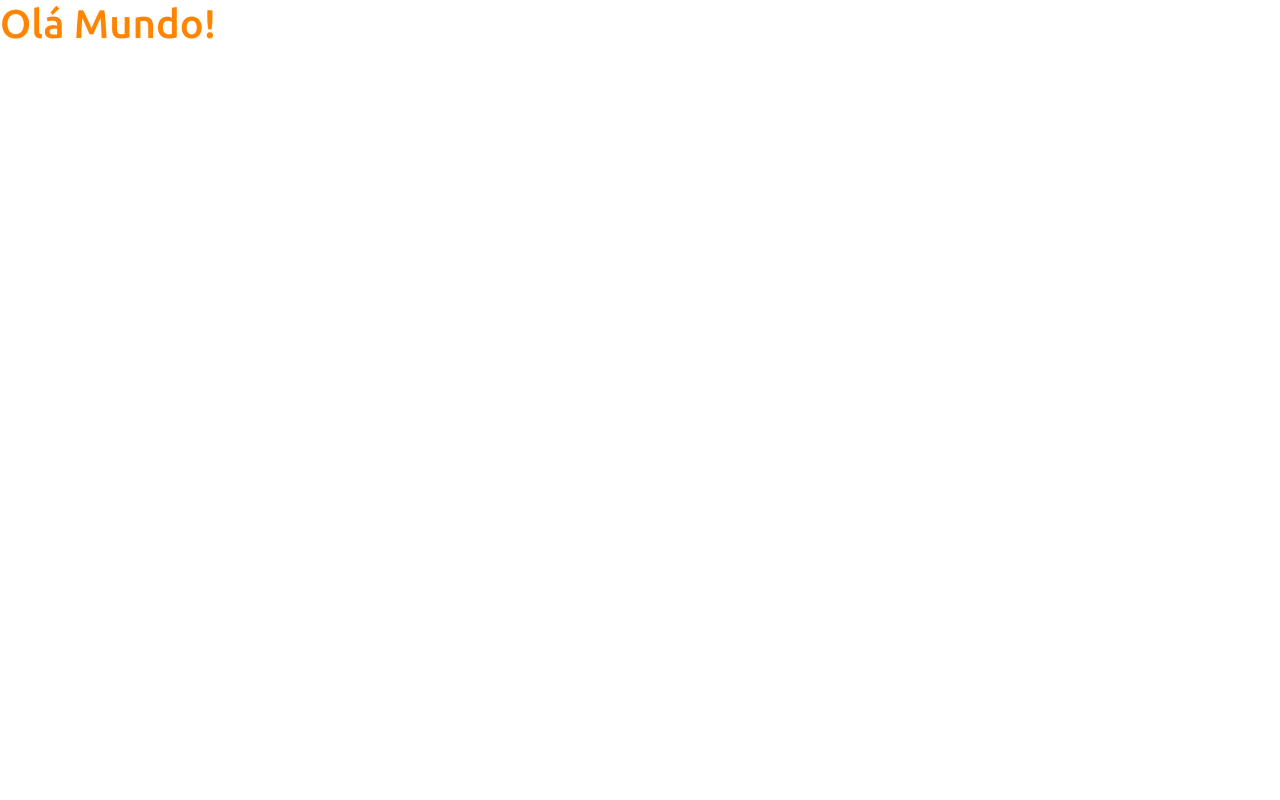
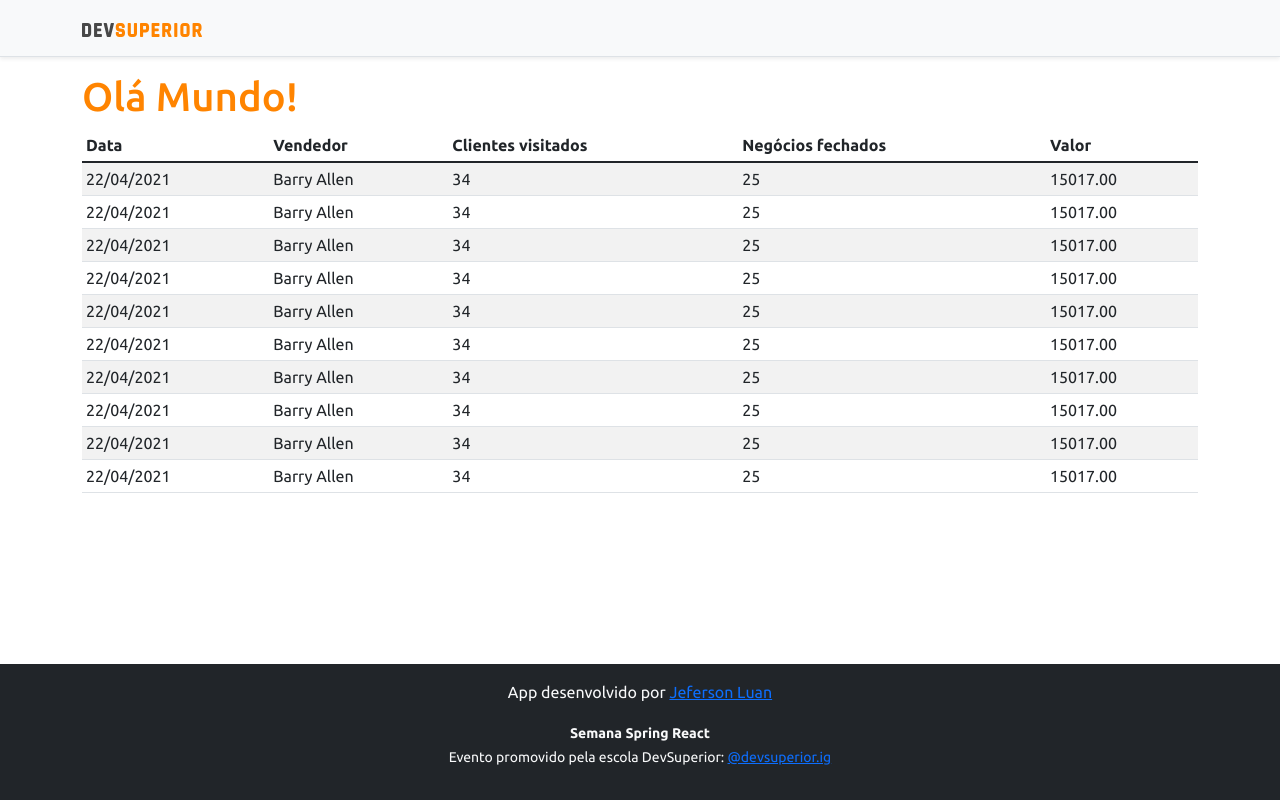
Before and after one commit to jefersonluan/projeto-sds4, a React (Create React App) app in the folder frontend/: page / in a window 1280 px wide. Built offline with nearby package versions, Linux system fonts and the light colour scheme.

Commit message:
Basic static components

```diff
--- a/frontend/src/App.tsx
+++ b/frontend/src/App.tsx
@@ -1,10 +1,18 @@
+import DataTable from 'components/DataTable';
+import Footer from 'components/Footer';
+import NavBar from 'components/NavBar';
 import React from 'react';
 
 function App() {
   return (
-    <div>
-      <h1 className="text-primary">Olá Mundo!</h1>
-    </div>
+    <>
+      <NavBar></NavBar>
+      <div className="container">
+        <h1 className="text-primary">Olá Mundo!</h1>
+        <DataTable></DataTable>
+      </div>
+      <Footer></Footer>
+    </>
   );
 }
 
--- /dev/null
+++ b/frontend/src/components/DataTable/index.tsx
@@ -0,0 +1,83 @@
+const DataTable = () => {
+    return (
+        <div className="table-responsive">
+            <table className="table table-striped table-sm">
+                <thead>
+                    <tr>
+                        <th>Data</th>
+                        <th>Vendedor</th>
+                        <th>Clientes visitados</th>
+                        <th>Negócios fechados</th>
+                        <th>Valor</th>
+                    </tr>
+                </thead>
+                <tbody>
+                    <tr>
+                        <td>22/04/2021</td>
+                        <td>Barry Allen</td>
+                        <td>34</td>
+                        <td>25</td>
+                        <td>15017.00</td>
+                    </tr>
+                    <tr>
+                        <td>22/04/2021</td>
+                        <td>Barry Allen</td>
+                        <td>34</td>
+                        <td>25</td>
+                        <td>15017.00</td>
+                    </tr><tr>
+                        <td>22/04/2021</td>
+                        <td>Barry Allen</td>
+                        <td>34</td>
+                        <td>25</td>
+                        <td>15017.00</td>
+                    </tr><tr>
+                        <td>22/04/2021</td>
+                        <td>Barry Allen</td>
+                        <td>34</td>
+                        <td>25</td>
+                        <td>15017.00</td>
+                    </tr><tr>
+                        <td>22/04/2021</td>
+                        <td>Barry Allen</td>
+                        <td>34</td>
+                        <td>25</td>
+                        <td>15017.00</td>
+                    </tr><tr>
+                        <td>22/04/2021</td>
+                        <td>Barry Allen</td>
+                        <td>34</td>
+                        <td>25</td>
+                        <td>15017.00</td>
+                    </tr><tr>
+                        <td>22/04/2021</td>
+                        <td>Barry Allen</td>
+                        <td>34</td>
+                        <td>25</td>
+                        <td>15017.00</td>
+                    </tr><tr>
+                        <td>22/04/2021</td>
+                        <td>Barry Allen</td>
+                        <td>34</td>
+                        <td>25</td>
+                        <td>15017.00</td>
+                    </tr><tr>
+                        <td>22/04/2021</td>
+                        <td>Barry Allen</td>
+                        <td>34</td>
+                        <td>25</td>
+                        <td>15017.00</td>
+                    </tr><tr>
+                        <td>22/04/2021</td>
+                        <td>Barry Allen</td>
+                        <td>34</td>
+                        <td>25</td>
+                        <td>15017.00</td>
+                    </tr>
+                </tbody>
+            </table>
+        </div>
+    );
+}
+
+export default DataTable;
--- /dev/null
+++ b/frontend/src/components/Footer/index.tsx
@@ -0,0 +1,13 @@
+const Footer = () => {
+    return (
+        <footer className="footer mt-auto py-3 bg-dark">
+            <div className="container">
+                <p className="text-light">App desenvolvido por <a href="https://github.com/jefersonluan" target="_blank" rel="noreferrer">Jeferson Luan</a></p>
+                <p className="text-light"><small><strong>Semana Spring React</strong><br />
+                    Evento promovido pela escola DevSuperior: <a href="https://instagram.com/devsuperior.ig" target="_blank" rel="noreferrer">@devsuperior.ig</a></small></p>
+            </div>
+        </footer>
+    );
+}
+
+export default Footer;
--- /dev/null
+++ b/frontend/src/components/NavBar/index.tsx
@@ -0,0 +1,16 @@
+import React from 'react';
+import ImgDsDark from 'assets/img/ds-dark.svg';
+
+const NavBar = () => {
+    return (
+        <div className="d-flex flex-column flex-md-row align-items-center p-3 px-md-4 mb-3 bg-light border-bottom shadow-sm">
+            <div className="container">
+                <nav className="my-2 my-md-0 mr-md-3">
+                    <img src={ImgDsDark} alt="DevSuperior" width="120" />
+                </nav>
+            </div>
+        </div>
+    );
+}
+
+export default NavBar;
```
Also changed, not shown: frontend/src/assets/img/ds-dark.svg (added).
